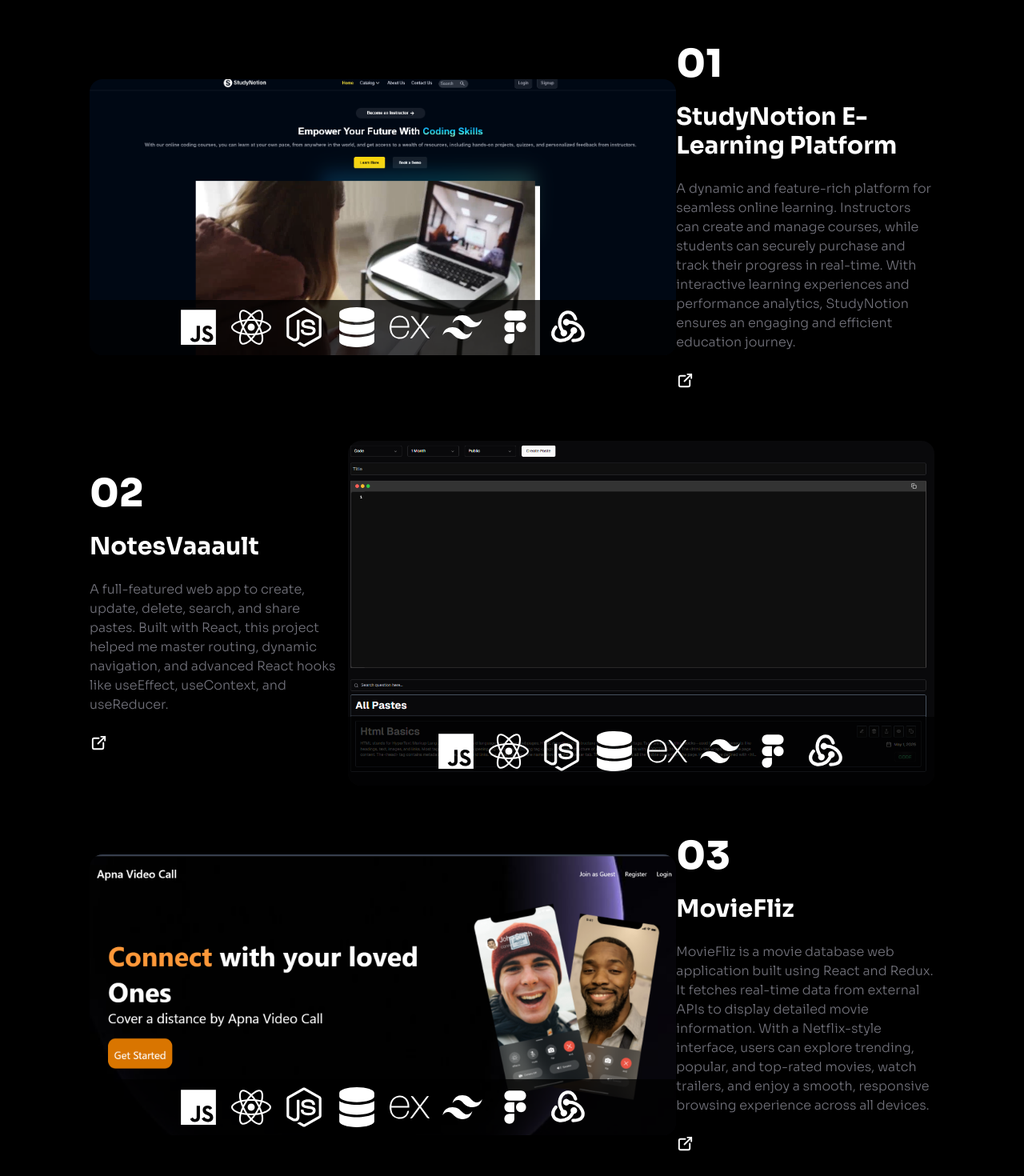
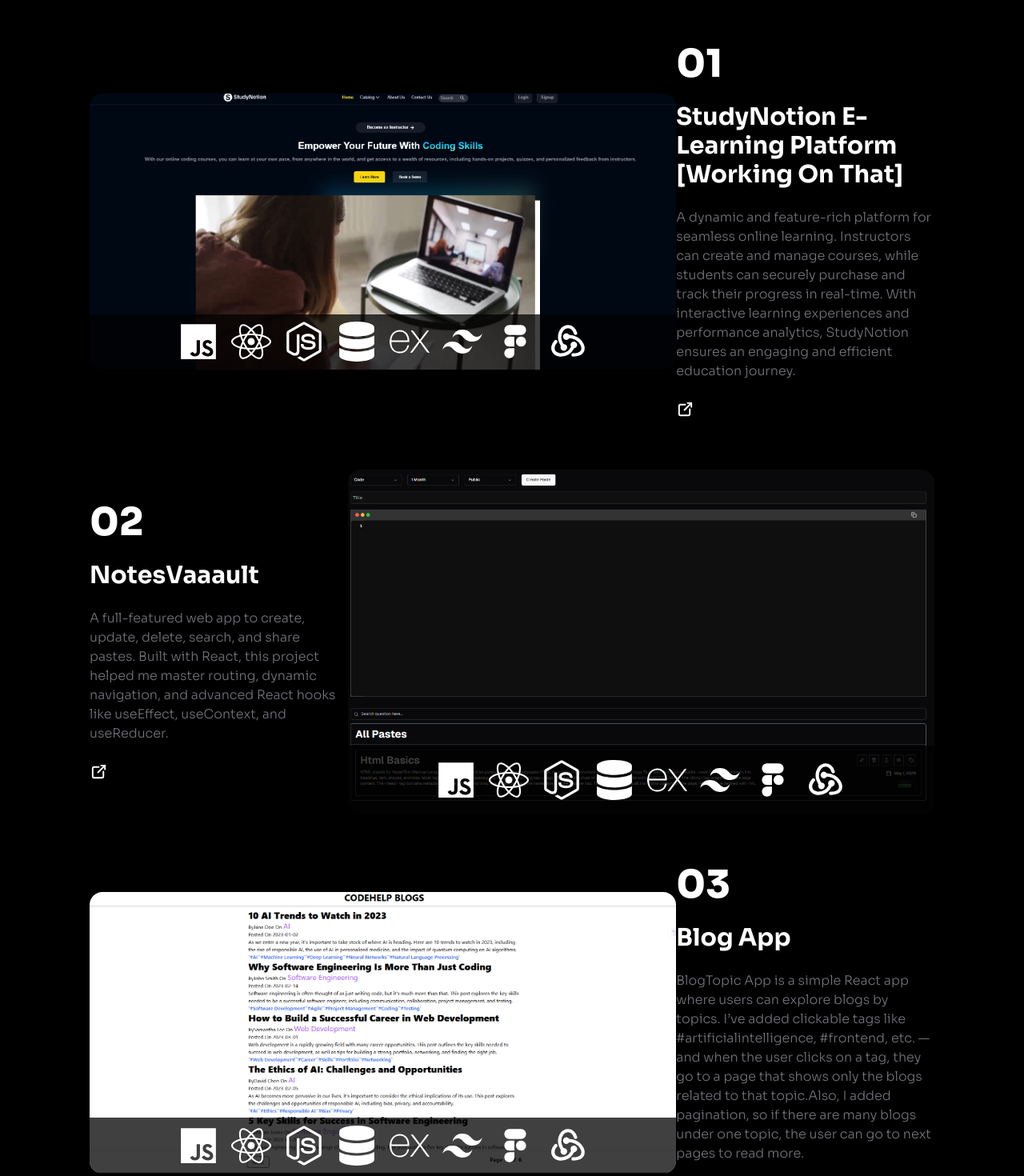
Before and after one commit to Curious-Firdosh/Fridosh_Portfolio, a React (Vite) app: page / in a window 1280 px wide. Shown: the part 2040-3510 px from the top of the page at 80% size. Built offline with nearby package versions, Linux system fonts and the light colour scheme.

Commit message:
"Updated Project "

```diff
--- a/src/components/Projects.jsx
+++ b/src/components/Projects.jsx
@@ -11,10 +11,10 @@
 const projects = [
   {
     id: 1,
-    title: "StudyNotion E-Learning Platform",
+    title: "StudyNotion E-Learning Platform [Working On That]",
     description: " A dynamic and feature-rich platform for seamless online learning. Instructors can create and manage courses, while students can securely purchase and track their progress in real-time. With interactive learning experiences and performance analytics, StudyNotion ensures an engaging and efficient education journey.",
     image: "/assets/project2.png",
-    link: "#"
+    link: "https://github.com/Curious-Firdosh/StudyNotion.git"
   },
   {
     id: 2,
@@ -25,10 +25,10 @@
   },
   {
     id: 3,
-    title: "MovieFliz",
-    description: "MovieFliz is a movie database web application built using React and Redux. It fetches real-time data from external APIs to display detailed movie information. With a Netflix-style interface, users can explore trending, popular, and top-rated movies, watch trailers, and enjoy a smooth, responsive browsing experience across all devices.",
-    image: "/assets/project4.png",
-    link: "#"
+    title: "Blog App",
+    description: "BlogTopic App is a simple React app where users can explore blogs by topics. I’ve added clickable tags like #artificialintelligence, #frontend, etc. — and when the user clicks on a tag, they go to a page that shows only the blogs related to that topic.Also, I added pagination, so if there are many blogs under one topic, the user can go to next pages to read more.",
+    image: "/assets/project6.png",
+    link: "https://blog-context-app-sigma.vercel.app/"
   },
   // {
   //   id: 4,
```
Also changed, not shown: public/assets/project6.png (added).
